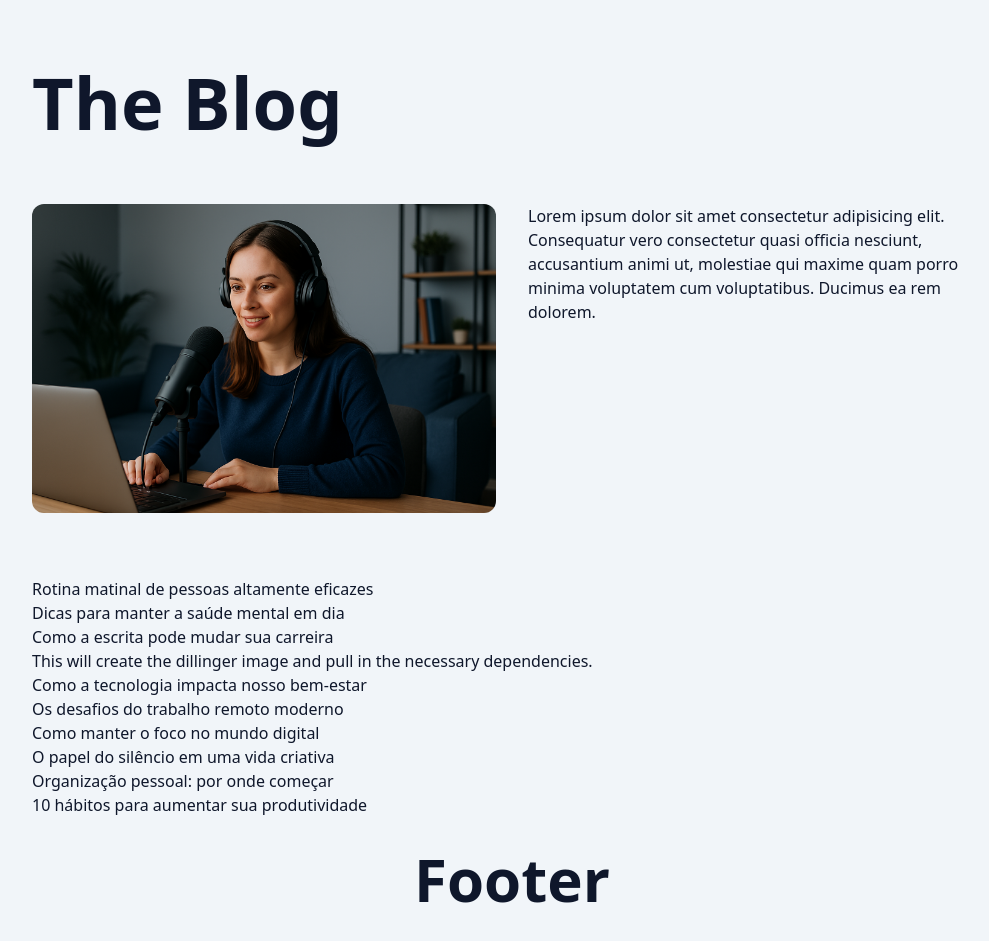
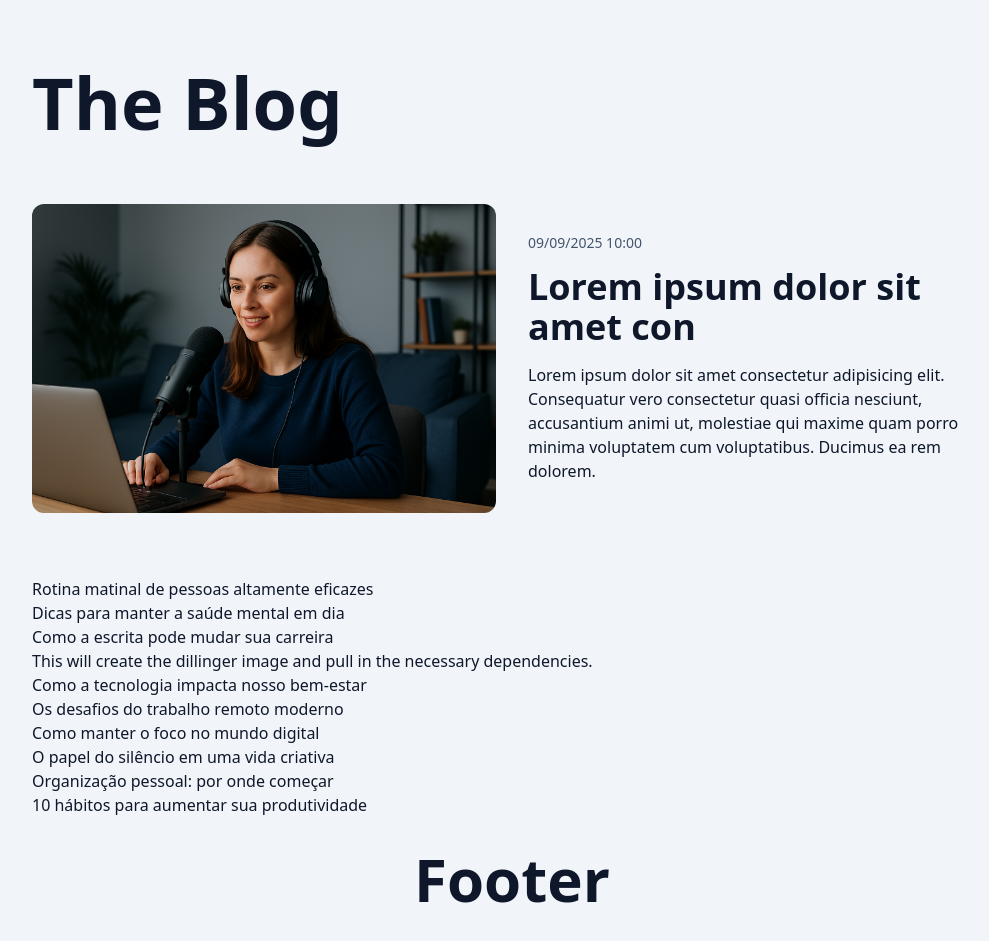
Before and after one commit to 1Luis-Amaro/BLOG-Next, a Next.js app in the folder blog/: page / in a window 1280 px wide. Shown: the whole page, without its empty margins (128-1117 px from the left). Built offline with nearby package versions, Linux system fonts and the light colour scheme.

Commit message:
118 - Concluindo o CSS do FeaturedPost com Tailwind CSS

```diff
--- a/blog/src/app/page.tsx
+++ b/blog/src/app/page.tsx
@@ -10,17 +10,24 @@
   return (
     <Container>
       <Header />
-      <section className="grid grid-cols-1 gap-8 mb-16 sm:grid-cols-2 group" >
+      <section className="grid grid-cols-1 gap-8 mb-16 sm:grid-cols-2 group">
         <Link href="#" className="w-full h-full overflow-hidden rounded-xl">
           <Image
-      className="group-hover:scale-105 transition"
+            className="w-full h-full object-cover object-center group-hover:scale-105 transition"
             src="/images/bryen_0.png"
             width={1200}
             height={768}
             alt="Título do post"
+            priority
           />
         </Link>
-        <div>
+        <div className="flex flex-col gap-4 sm:justify-center" >
+          <time className="text-slate-600 block text-sm/tight" dateTime="2025-09-09">
+            09/09/2025 10:00
+          </time>
+          <h1 className="text-2xl/tight font-extrabold sm:text-4xl">
+            <Link href="#">Lorem ipsum dolor sit amet con</Link>
+          </h1>
           Lorem ipsum dolor sit amet consectetur adipisicing elit. Consequatur
           vero consectetur quasi officia nesciunt, accusantium animi ut,
           molestiae qui maxime quam porro minima voluptatem cum voluptatibus.
```
Lines whose indentation alone changed are shown as unchanged.
